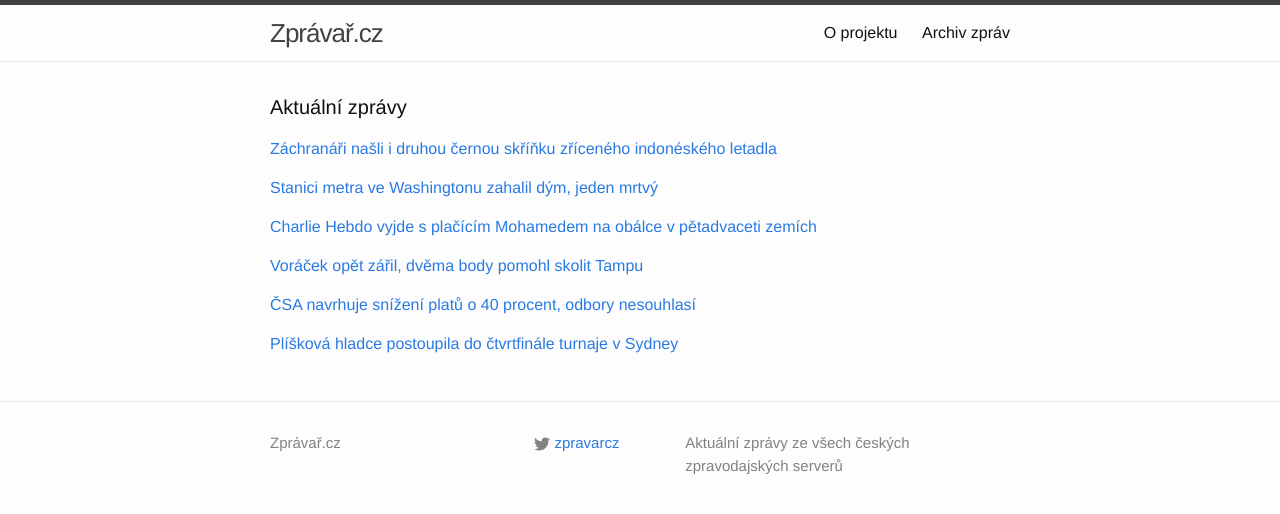
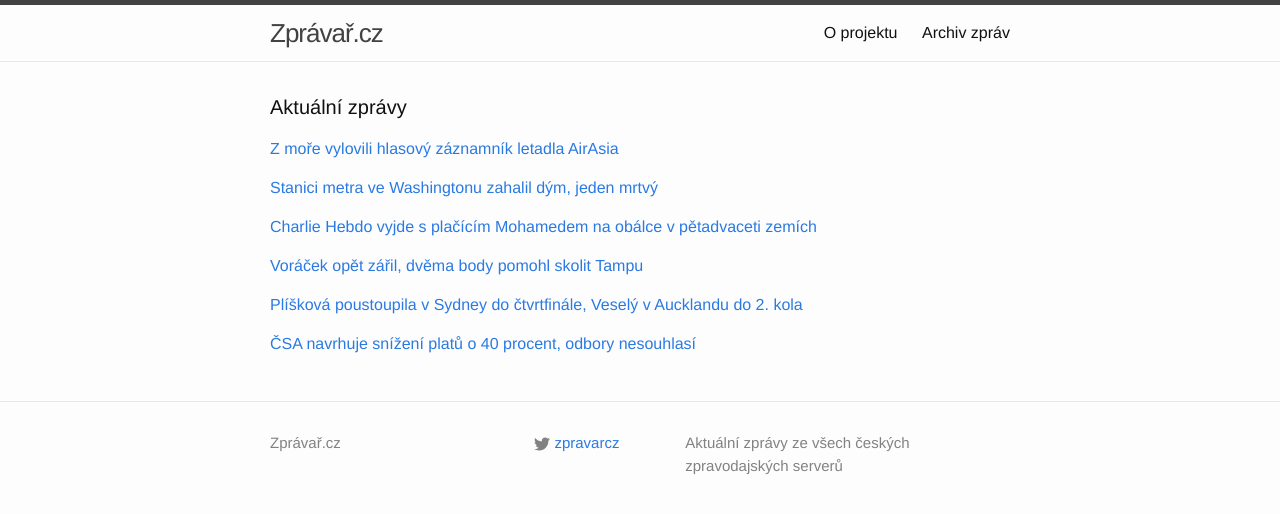
Before and after one commit to adliska/zpravar, a Jekyll site: the page built from index.html, in a window 1280 px wide. Shown: the top 514 px of the page. Built offline with Jekyll 4.4.1, drawn with Linux system fonts in a browser that asks for light colours.

Commit message:
zpravar news update

```diff
--- a/index.html
+++ b/index.html
@@ -5,9 +5,10 @@ layout: default
 <div class="home">
     <h1 class="page-heading">Aktuální zprávy</h1>
 
-<p><a href="javascript:;" onclick="toggle_visibility('zpravy0')">Záchranáři našli i druhou černou skříňku zříceného indonéského letadla </a></p>
+<p><a href="javascript:;" onclick="toggle_visibility('zpravy0')">Z moře vylovili hlasový záznamník letadla AirAsia</a></p>
 <div id="zpravy0" style="display:none">
 <ul>
+<li><a href=http://www.ceskatelevize.cz/ct24/svet/298028-z-more-vylovili-hlasovy-zaznamnik-letadla-airasia/>Z moře vylovili hlasový záznamník letadla AirAsia - www.ceskatelevize.cz</a></li>
 <li><a href=http://www.lidovky.cz/zachranari-nasli-i-druhou-cernou-skrinku-zriceneho-indoneskeho-letadla-1ai-/zpravy-svet.aspx?c=A150113_075118_ln_zahranici_ele>Záchranáři našli i druhou černou skříňku zříceného indonéského letadla  - www.lidovky.cz</a></li>
 <li><a href=http://zpravy.idnes.cz/potapeci-vyzvedli-i-druhou-cernou-skrinku-zriceneho-letounu-airasia-12q-/zahranicni.aspx?c=A150113_073343_zahranicni_jpl>Úřady mají i druhou černou skříňku letu AirAsia, nahrávala hovor pilotů - zpravy.idnes.cz</a></li>
 <li><a href=http://zpravy.aktualne.cz/zahranici/potapeci-vyzvedli-druhou-cernou-skrinku-letounu-airasia/r~4ec8ebb89af011e4833a0025900fea04/>Potápěči vyzvedli druhou černou skříňku letounu AirAsia - zpravy.aktualne.cz</a></li>
@@ -47,20 +48,21 @@ layout: default
 <li><a href=http://hokej.idnes.cz/voracek-bral-dva-body-u-kanonady-flyers-d9f-/nhl.aspx?c=A150113_071631_nhl_Mkr>Voráček bral dva body u kanonády Flyers, dále kraluje produktivitě NHL - hokej.idnes.cz</a></li>
 <li><a href=http://www.sportovninoviny.cz/zpravy/voracek-zvysil-o-dva-body-naskok-v-cele-produktivity-nhl/1168166>Voráček zvýšil o dva body náskok v čele produktivity NHL - www.sportovninoviny.cz</a></li>
 </ul>
-</div><p><a href="javascript:;" onclick="toggle_visibility('zpravy4')">ČSA navrhuje snížení platů o 40 procent, odbory nesouhlasí</a></p>
+</div><p><a href="javascript:;" onclick="toggle_visibility('zpravy4')">Plíšková poustoupila v Sydney do čtvrtfinále, Veselý v Aucklandu do 2. kola</a></p>
 <div id="zpravy4" style="display:none">
+<ul>
+<li><a href=http://www.sportovninoviny.cz/zpravy/pliskova-poustoupila-v-sydney-do-ctvrtfinale-vesely-v-aucklandu-do-2-kola/1168181>Plíšková poustoupila v Sydney do čtvrtfinále, Veselý v Aucklandu do 2. kola - www.sportovninoviny.cz</a></li>
+<li><a href=http://www.denik.cz/tenis/tenistka-pliskova-poustoupila-v-sydney-do-ctvrtfinale-20150113.html>Plíšková hladce postoupila do čtvrtfinále turnaje v Sydney - www.denik.cz</a></li>
+<li><a href=http://www.sportovninoviny.cz/zpravy/tenistka-pliskova-poustoupila-v-sydney-do-ctvrtfinale/1168181>Tenistka Plíšková poustoupila v Sydney do čtvrtfinále - www.sportovninoviny.cz</a></li>
+<li><a href=http://sport.aktualne.cz/karolina-pliskova-se-v-sydney-probojovala-do-ctvrtfinale/r~e52174649aef11e4833a0025900fea04/>Karolína Plíšková se v Sydney probojovala do čtvrtfinále - sport.aktualne.cz</a></li>
+<li><a href=http://sport.idnes.cz/hobart-sydney-auckland-tenis-turnaje-zpravodajstvi-f9p-/tenis.aspx?c=A150113_071746_tenis_ten>6:0, 6:0. A tenistka Karolína Plíšková je v Sydney ve čtvrtfinále - sport.idnes.cz</a></li>
+</ul>
+</div><p><a href="javascript:;" onclick="toggle_visibility('zpravy5')">ČSA navrhuje snížení platů o 40 procent, odbory nesouhlasí</a></p>
+<div id="zpravy5" style="display:none">
 <ul>
 <li><a href=http://www.denik.cz/ekonomika/csa-navrhuje-snizeni-platu-o-40-procent-odbory-nesouhlasi-20150113.html>ČSA navrhuje snížení platů o 40 procent, odbory nesouhlasí - www.denik.cz</a></li>
 <li><a href=http://zpravy.e15.cz/byznys/doprava-a-logistika/csa-chce-snizovat-platy-o-40-procent-podle-odboru-je-to-necekane-moc-1152729>ČSA chce snižovat platy o 40 procent, podle odborů je to nečekaně moc - zpravy.e15.cz</a></li>
 <li><a href=http://zpravy.aktualne.cz/ekonomika/csa-navrhuje-snizeni-platu-o-40-procent-odbory-jsou-proti/r~3022a6429aee11e4b98c002590604f2e/>ČSA navrhuje snížení platů o 40 procent, odbory jsou proti - zpravy.aktualne.cz</a></li>
 <li><a href=http://www.financninoviny.cz/zpravodajstvi/zpravy/mfd-csa-navrhuje-snizeni-platu-o-40-procent-odbory-nesouhlasi/1168149>MfD: ČSA navrhuje snížení platů o 40 procent, odbory nesouhlasí - www.financninoviny.cz</a></li>
 </ul>
-</div><p><a href="javascript:;" onclick="toggle_visibility('zpravy5')">Plíšková hladce postoupila do čtvrtfinále turnaje v Sydney</a></p>
-<div id="zpravy5" style="display:none">
-<ul>
-<li><a href=http://www.denik.cz/tenis/tenistka-pliskova-poustoupila-v-sydney-do-ctvrtfinale-20150113.html>Plíšková hladce postoupila do čtvrtfinále turnaje v Sydney - www.denik.cz</a></li>
-<li><a href=http://www.sportovninoviny.cz/zpravy/tenistka-pliskova-poustoupila-v-sydney-do-ctvrtfinale/1168181>Tenistka Plíšková poustoupila v Sydney do čtvrtfinále - www.sportovninoviny.cz</a></li>
-<li><a href=http://sport.aktualne.cz/karolina-pliskova-se-v-sydney-probojovala-do-ctvrtfinale/r~e52174649aef11e4833a0025900fea04/>Karolína Plíšková se v Sydney probojovala do čtvrtfinále - sport.aktualne.cz</a></li>
-<li><a href=http://sport.idnes.cz/hobart-sydney-auckland-tenis-turnaje-zpravodajstvi-f9p-/tenis.aspx?c=A150113_071746_tenis_ten>6:0, 6:0. A tenistka Karolína Plíšková je v Sydney ve čtvrtfinále - sport.idnes.cz</a></li>
-</ul>
 </div></div>
```
